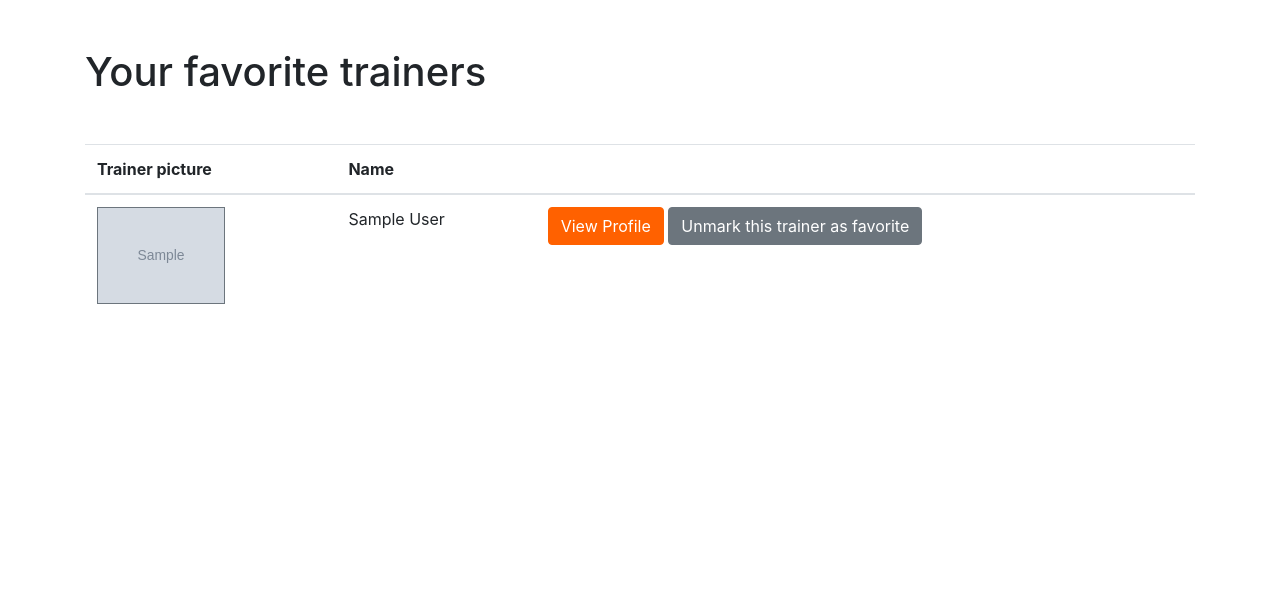
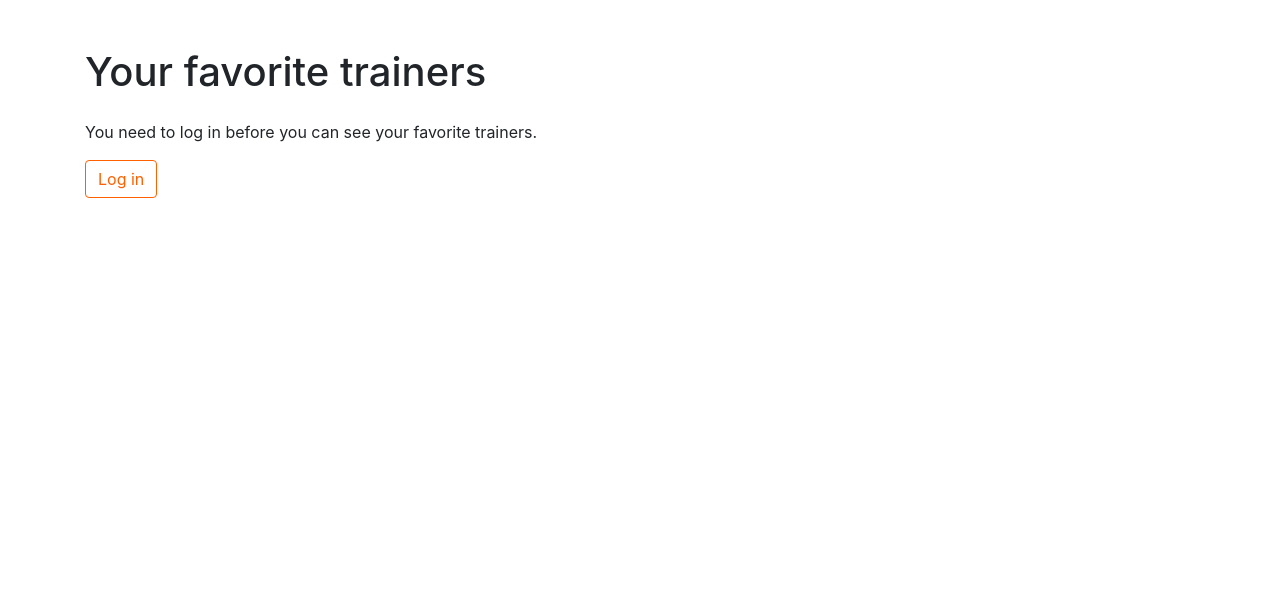
Before and after one commit to feenkind/django-fitness-platform, a Django app: template templates/users/favorites.html in a window 1280 px wide. Shown: the part 77-670 px from the top of the page. Run offline with Django 3.2, Linux system fonts and the light colour scheme; the template is opened without the code that fills it: most values are stand-ins (such as "Sample title", 1, 10 or a date in 2020); grey boxes marked "Sample" are stand-in pictures; parts of the project's set-up code (start-up, migrations or seed data) failed here and were passed over; some libraries are stand-ins or nearby versions.

Commit message:
Show login on favorites when user is not logged in

```diff
--- a/apps/users/views.py
+++ b/apps/users/views.py
@@ -36,7 +36,7 @@ def user_profile(request):
 def get_user_favorites(request):
     user = request.user
 
-    if not user.is_authenticated or user.role != Roles.USER:
+    if hasattr(user, 'role') and user.role != Roles.USER:
         return render(request, '404.html')
 
     # this returns all trainers with flags, the ones not flagged for the user have no value though
--- a/templates/users/favorites.html
+++ b/templates/users/favorites.html
@@ -4,6 +4,10 @@
 
 {% block content %}
   <h1>{% trans 'Your favorite trainers' %}</h1>
+  {% if not user.is_authenticated %}
+      <p>{% trans 'You need to log in before you can see your favorite trainers.' %}</p>
+      <a class="btn btn-outline-primary" href="{% url 'account_login' %}?next={{ request.path|urlencode }}">{% trans 'Log in' %}</a>
+  {% else %}
 
   <div class="table-responsive mt-5">
     <table class="table">
@@ -36,5 +40,5 @@
         {% endfor %}
     </table>
   </div>
-
+  {% endif %}
 {% endblock %}
```
